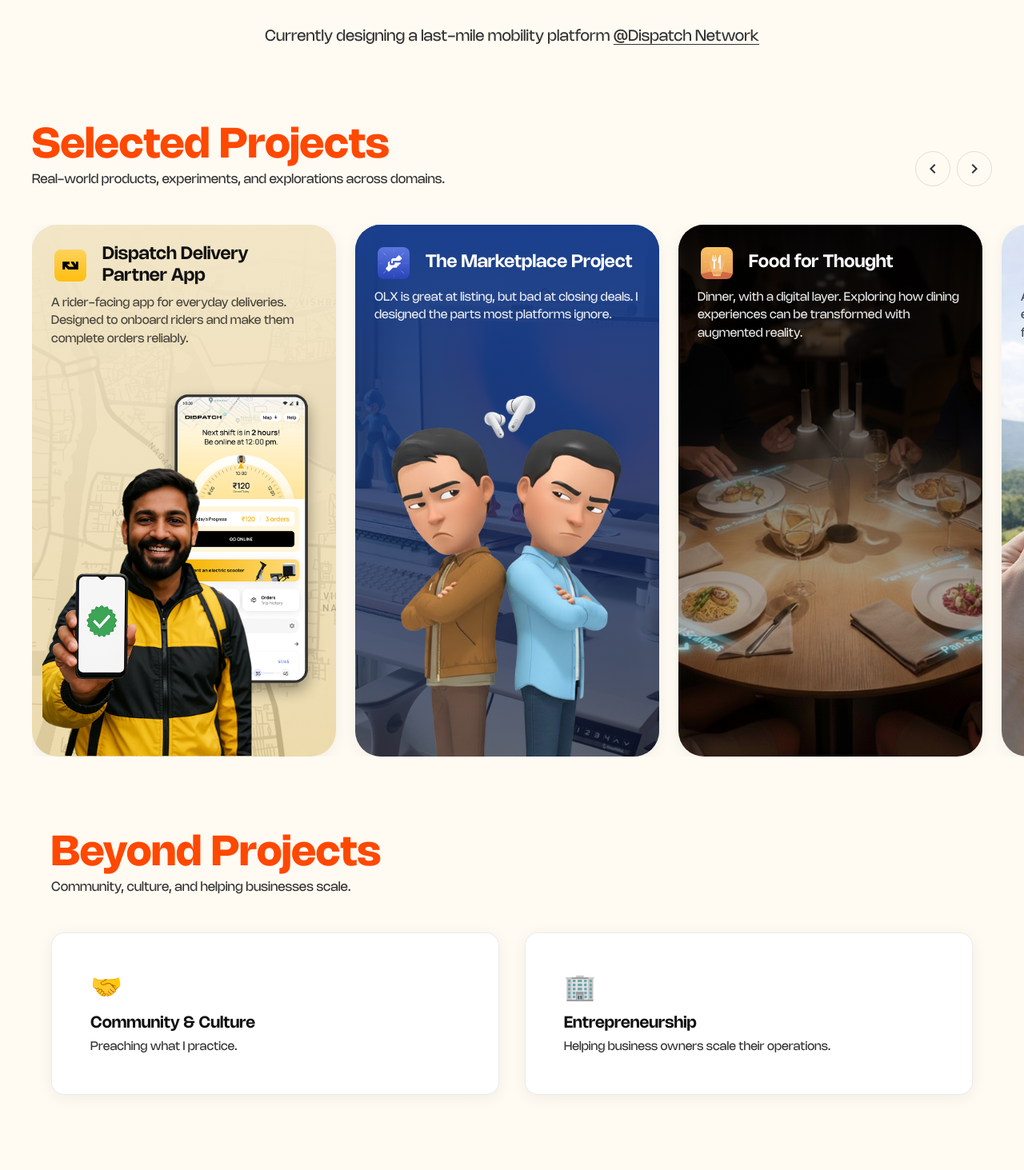
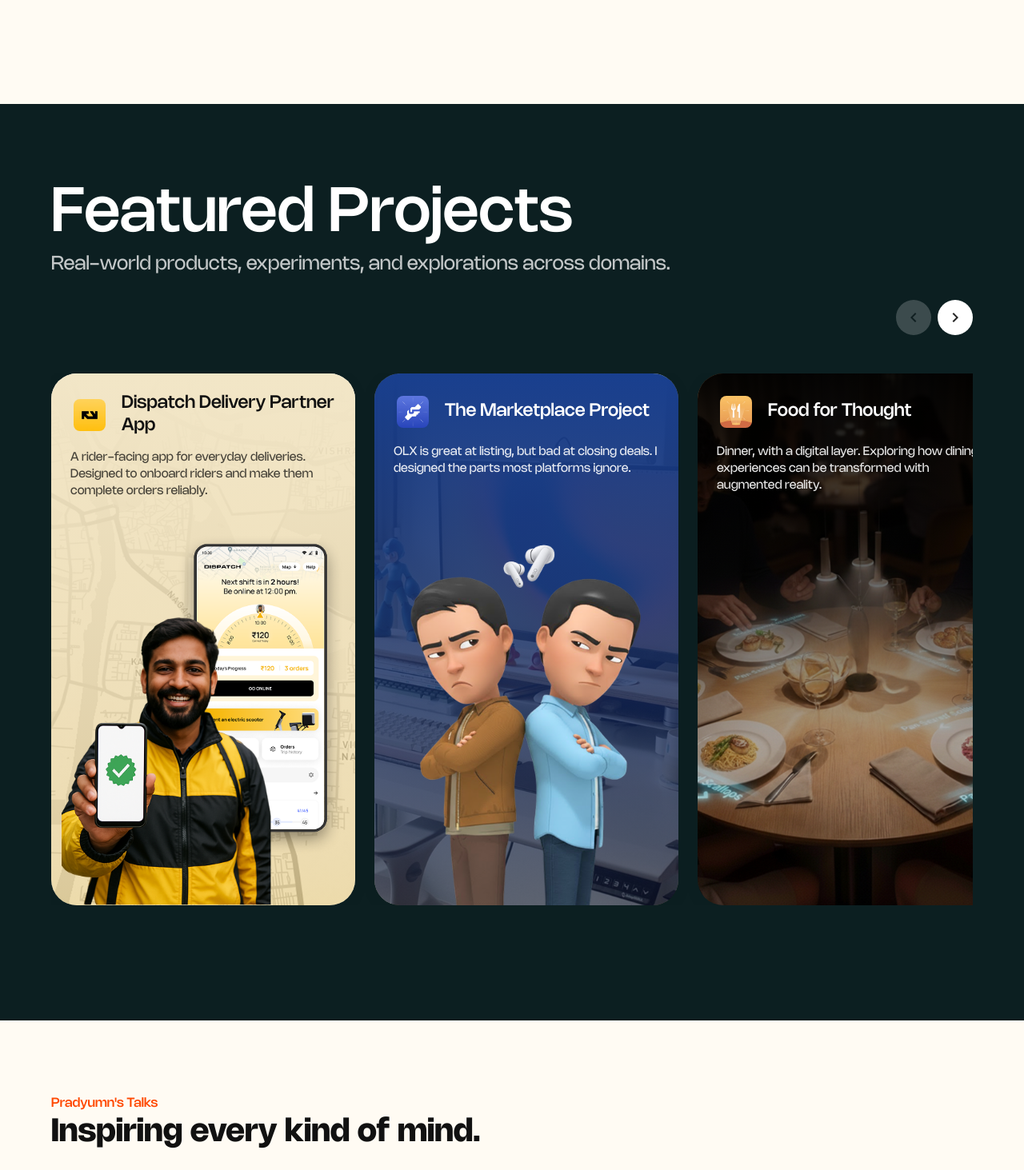
Before and after one commit to PradyumnSoni/portfolio-v2, a Next.js app: page / in a window 1280 px wide. Shown: the part 1040-2503 px from the top of the page at 80% size. Built offline with nearby package versions, Linux system fonts and the light colour scheme.

Commit message:
Refactor layout and styles; remove BeyondProjects section and update About and Featured Work sections for improved design and responsiveness.

```diff
--- a/app/page.tsx
+++ b/app/page.tsx
@@ -4,7 +4,6 @@
 import { HeroSection } from "@/components/sections/HeroSection";
 import { AboutSection } from "@/components/sections/AboutSection";
 import { FeaturedWorkSection } from "@/components/sections/FeaturedWorkSection";
-import { BeyondProjectsSection } from "@/components/sections/BeyondProjectsSection";
 import { TalksSection } from "@/components/sections/TalksSection";
 import { WorkshopSection } from "@/components/sections/WorkshopSection";
 import { PanelSection } from "@/components/sections/PanelSection";
@@ -20,7 +19,6 @@
         <HeroSection />
         <AboutSection />
         <FeaturedWorkSection />
-        <BeyondProjectsSection />
         <TalksSection />
         <WorkshopSection />
         <PanelSection />
--- a/components/layout/Header.tsx
+++ b/components/layout/Header.tsx
@@ -9,7 +9,7 @@
 const SCROLL_THRESHOLD = 60;
 
 const navLinks = [
-  { href: "#beyond-projects", label: "About" },
+  { href: "#about", label: "About" },
   { href: "#featured-work", label: "Featured Projects" },
   { href: "#contact", label: "Community" },
 ];
--- a/components/sections/AboutSection.module.scss
+++ b/components/sections/AboutSection.module.scss
@@ -10,28 +10,11 @@
 }
 
 .body {
-  font-size: clamp(1.125rem, 2.5vw, 1.5rem);
+  font-family: var(--font-primary);
+  font-size: clamp(1.125rem, 2.5vw, 1.75rem);
   font-weight: var(--font-weight-regular);
   color: var(--color-text);
-  line-height: 1.5;
+  line-height: 1.3;
   margin: 0 auto var(--space-xl);
-  max-width: 42ch;
+  max-width: 900px;
 }
-
-.role {
-  font-size: clamp(0.9375rem, 1.5vw, 1.25rem);
-  color: var(--color-text-muted);
-  line-height: 1.5;
-  margin: 0;
-}
-
-.roleLink {
-  color: var(--color-text-muted);
-  text-decoration: underline;
-  text-underline-offset: 0.2em;
-  transition: color 0.2s ease;
-}
-
-.roleLink:hover {
-  color: var(--color-accent);
-}
--- a/components/sections/AboutSection.tsx
+++ b/components/sections/AboutSection.tsx
@@ -13,17 +13,6 @@
           interfaces and developing them for production, with a strong emphasis
           on systems thinking.
         </p>
-        <p className={styles.role}>
-          Currently designing a last-mile mobility platform{" "}
-          <a
-            href="https://dispatch.network"
-            target="_blank"
-            rel="noopener noreferrer"
-            className={styles.roleLink}
-          >
-            @Dispatch Network
-          </a>
-        </p>
       </ScrollReveal>
     </section>
   );
--- a/components/sections/BeyondProjectsSection.module.scss
+++ /dev/null
@@ -1,55 +0,0 @@
-.section {
-  padding: var(--section-padding-y) var(--section-padding-x);
-  background: var(--color-bg-cream);
-}
-
-.inner {
-  max-width: var(--max-width-content);
-  margin: 0 auto;
-}
-
-.heading {
-  font-size: clamp(2.25rem, 5.5vw, 3.25rem);
-  font-weight: var(--font-weight-bold);
-  color: var(--color-accent);
-  margin-bottom: var(--space-sm);
-}
-
-.subtitle {
-  font-size: 1rem;
-  color: var(--color-text-muted);
-  margin-bottom: var(--space-2xl);
-}
-
-.grid {
-  display: grid;
-  grid-template-columns: repeat(auto-fit, minmax(280px, 1fr));
-  gap: var(--space-xl);
-}
-
-.card {
-  padding: var(--space-2xl);
-  background: var(--color-overlay);
-  border-radius: var(--radius-lg);
-  box-shadow: var(--shadow-card);
-  border: 1px solid var(--color-border);
-}
-
-.icon {
-  display: block;
-  font-size: 2rem;
-  margin-bottom: var(--space-md);
-}
-
-.cardTitle {
-  font-size: 1.25rem;
-  font-weight: var(--font-weight-semibold);
-  color: var(--color-text);
-  margin-bottom: var(--space-sm);
-}
-
-.cardDesc {
-  font-size: 0.9375rem;
-  color: var(--color-text-muted);
-  line-height: 1.5;
-}
--- a/components/sections/BeyondProjectsSection.tsx
+++ /dev/null
@@ -1,43 +0,0 @@
-"use client";
-
-import { ScrollReveal } from "@/components/animations/ScrollReveal";
-import { beyondCards } from "@/content/beyond";
-import styles from "./BeyondProjectsSection.module.scss";
-
-const iconMap: Record<string, string> = {
-  community: "🤝",
-  entrepreneurship: "🏢",
-};
-
-export function BeyondProjectsSection() {
-  return (
-    <section
-      id="beyond-projects"
-      className={styles.section}
-      aria-labelledby="beyond-heading"
-    >
-      <ScrollReveal className={styles.inner}>
-        <h2 id="beyond-heading" className={styles.heading}>
-          Beyond Projects
-        </h2>
-        <p className={styles.subtitle}>
-          Community, culture, and helping businesses scale.
-        </p>
-        <div className={styles.grid}>
-          {beyondCards.map((card) => (
-            <article
-              key={card.id}
-              className={styles.card}
-            >
-              <span className={styles.icon} aria-hidden>
-                {iconMap[card.icon] ?? "•"}
-              </span>
-              <h3 className={styles.cardTitle}>{card.title}</h3>
-              <p className={styles.cardDesc}>{card.description}</p>
-            </article>
-          ))}
-        </div>
-      </ScrollReveal>
-    </section>
-  );
-}
--- a/components/sections/FeaturedWorkSection.module.scss
+++ b/components/sections/FeaturedWorkSection.module.scss
@@ -1,67 +1,82 @@
 .section {
-  background: var(--color-bg-cream);
+  background: var(--color-bg-dark-teal);
+  /* Keep top padding consistent; add extra space at bottom */
+  padding: var(--section-padding-y) 0
+    calc(var(--section-padding-y) + var(--space-2xl));
 }
 
 .inner {
-  max-width: var(--max-width-content);
+  max-width: 1400px;
   margin: 0 auto;
-  overflow-x: visible;
+  padding: 0 var(--section-padding-x);
+  overflow: hidden;
 }
 
 .header {
   display: flex;
-  flex-wrap: wrap;
-  align-items: flex-end;
-  justify-content: space-between;
-  gap: var(--space-lg);
+  flex-direction: column;
+  gap: var(--space-xl);
   margin-bottom: var(--space-2xl);
 }
 
 .headerText {
-  flex: 1;
   min-width: 0;
 }
 
 .heading {
-  font-size: clamp(2.25rem, 5.5vw, 3.25rem);
-  font-weight: var(--font-weight-bold);
-  color: var(--color-accent);
+  font-family: var(--font-primary);
+  font-size: clamp(2.5rem, 6vw, 5rem);
+  font-weight: var(--font-weight-medium);
+  color: var(--color-text-inverse);
+  line-height: 1.1;
   margin-bottom: var(--space-sm);
 }
 
 .subtitle {
-  font-size: 1rem;
-  color: var(--color-text-muted);
-  margin: 0;
+  font-size: 1.5rem;
+  color: rgba(255, 255, 255, 0.75);
+  margin-top: 0.5rem;
+}
+
+.carouselControls {
+  display: flex;
+  align-items: center;
+  justify-content: flex-end;
+  width: 100%;
 }
 
 .nav {
   display: flex;
   gap: var(--space-sm);
-  flex-shrink: 0;
 }
 
 .navBtn {
   width: 2.75rem;
   height: 2.75rem;
   border-radius: 50%;
-  border: 1px solid rgba(0, 0, 0, 0.12);
-  background: transparent;
-  color: var(--color-text-muted);
+  border: 1px solid rgba(255, 255, 255, 0.8);
+  background: var(--color-text-inverse);
+  color: rgba(0, 0, 0, 0.85);
   cursor: pointer;
   display: flex;
   align-items: center;
   justify-content: center;
-  transition: background 0.2s ease, color 0.2s ease;
+  transition: background 0.2s ease, border-color 0.2s ease, color 0.2s ease, opacity 0.2s ease;
 
   &:hover {
-    background: rgba(0, 0, 0, 0.05);
-    color: var(--color-text);
+    background: var(--color-accent);
+    border-color: var(--color-accent);
+    color: var(--color-text-inverse);
   }
 
   &:focus-visible {
     outline: 2px solid var(--color-accent);
     outline-offset: 2px;
+  }
+
+  &:disabled {
+    opacity: 0.2;
+    cursor: not-allowed;
   }
 }
 
@@ -76,7 +91,8 @@
 
 /* Full-bleed so track isn’t clipped on the right */
 .trackWrap {
-  width: 100vw;
+  width: 100%;
+  margin-left: 0;
 }
 
 .track {
@@ -228,7 +244,7 @@
 
 .cardTitle {
   font-size: clamp(1.125rem, 2.5vw, 1.375rem);
-  font-weight: var(--font-weight-semibold);
+  font-weight: var(--font-weight-medium);
   color: var(--card-text-color, var(--color-text-inverse));
   margin: 0;
   line-height: 1.25;
@@ -236,9 +252,9 @@
 
 .cardDesc {
   font-size: 0.9375rem;
-  line-height: 1.5;
+  line-height: 1.4;
   color: var(--card-text-muted, rgba(255, 255, 255, 0.95));
-  margin: 0;
+  margin-top: 0.5rem;
   display: -webkit-box;
   -webkit-line-clamp: 3;
   line-clamp: 3;
--- a/components/sections/FeaturedWorkSection.tsx
+++ b/components/sections/FeaturedWorkSection.tsx
@@ -3,7 +3,7 @@
 import Image from "next/image";
 import Icon from "@mdi/react";
 import { mdiChevronLeft, mdiChevronRight } from "@mdi/js";
-import { useRef, useCallback } from "react";
+import { useRef, useCallback, useState, useEffect } from "react";
 import { ScrollReveal } from "@/components/animations/ScrollReveal";
 import { featuredWorkCards } from "@/content/projects";
 import { useModal } from "@/contexts/ModalContext";
@@ -12,6 +12,34 @@
 export function FeaturedWorkSection() {
   const trackRef = useRef<HTMLDivElement>(null);
   const { openModal } = useModal();
+  const [canPrev, setCanPrev] = useState(false);
+  const [canNext, setCanNext] = useState(false);
+
+  useEffect(() => {
+    const el = trackRef.current;
+    if (!el) return;
+
+    const compute = () => {
+      const scrollLeft = el.scrollLeft;
+      // Enable/disable arrows based on remaining scroll space.
+      const maxScrollLeft = el.scrollWidth - el.clientWidth;
+      const eps = 2; // avoid float rounding issues
+      setCanPrev(scrollLeft > eps);
+      setCanNext(scrollLeft < maxScrollLeft - eps);
+    };
+
+    const onScroll = () => compute();
+    const onResize = () => compute();
+
+    el.addEventListener("scroll", onScroll, { passive: true });
+    window.addEventListener("resize", onResize);
+    compute();
+
+    return () => {
+      el.removeEventListener("scroll", onScroll);
+      window.removeEventListener("resize", onResize);
+    };
+  }, []);
 
   const scroll = useCallback((direction: "prev" | "next") => {
     const el = trackRef.current;
@@ -31,17 +59,19 @@
         <header className={styles.header}>
           <div className={styles.headerText}>
             <h2 id="featured-heading" className={styles.heading}>
-              Selected Projects
+              Featured Projects
             </h2>
             <p className={styles.subtitle}>
               Real-world products, experiments, and explorations across domains.
             </p>
           </div>
+          <div className={styles.carouselControls}>
             <div className={styles.nav} role="group" aria-label="Carousel navigation">
               <button
                 type="button"
                 className={styles.navBtn}
                 onClick={() => scroll("prev")}
+                disabled={!canPrev}
                 aria-label="Previous projects"
               >
                 <Icon
@@ -53,6 +83,7 @@
                 type="button"
                 className={styles.navBtn}
                 onClick={() => scroll("next")}
+                disabled={!canNext}
                 aria-label="Next projects"
               >
                 <Icon
@@ -60,6 +91,7 @@
                   className={styles.navArrowIcon}
                 />
               </button>
+            </div>
           </div>
         </header>
 
--- a/content/beyond.ts
+++ /dev/null
@@ -1,21 +0,0 @@
-export type BeyondCard = {
-  id: string;
-  title: string;
-  description: string;
-  icon: string; // label for icon: "community" | "entrepreneurship"
-}
-
-export const beyondCards: BeyondCard[] = [
-  {
-    id: "community",
-    title: "Community & Culture",
-    description: "Preaching what I practice.",
-    icon: "community",
-  },
-  {
-    id: "entrepreneurship",
-    title: "Entrepreneurship",
-    description: "Helping business owners scale their operations.",
-    icon: "entrepreneurship",
-  },
-];
--- a/styles/tokens.scss
+++ b/styles/tokens.scss
@@ -8,8 +8,9 @@
   --color-text: #111111;
   --color-text-muted: #333333;
   --color-text-inverse: #ffffff;
-  --color-border: rgba(0, 0, 0, 0.08);
+  --color-border: rgba(0, 0, 0, 0.1);
   --color-overlay: #ffffff;
+  --color-bg-dark-teal: #0C1F21;
 
   // Typography – Nohemi (loaded via next/font in layout)
   --font-primary: var(--font-nohemi), system-ui, sans-serif;
```
Also changed, not shown: components/sections/HeroSection.module.scss (+7 -6 lines). Lines whose indentation alone changed are shown as unchanged.
